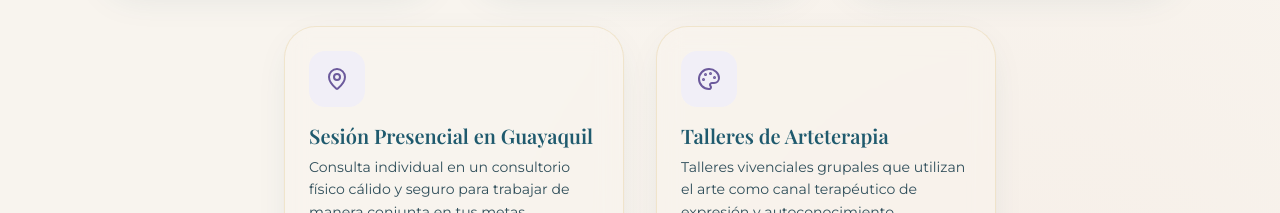
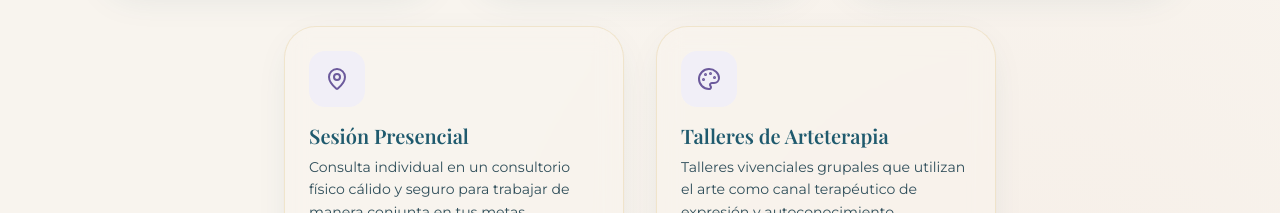
Before and after one commit to MAXVMVS/psic-damarispazmino, a React (Vite) app: page / in a window 1280 px wide. Shown: the part 3320-3533 px from the top of the page. Built offline with nearby package versions, Linux system fonts and the light colour scheme; no server answers; a web font is replaced by a local one.

Commit message:
content: rename 'Sesión Presencial en Guayaquil' to 'Sesión Presencial'

```diff
--- a/src/App.tsx
+++ b/src/App.tsx
@@ -543,7 +543,7 @@ Quedo atento/a a su respuesta. ¡Muchas gracias!`;
               <div className="service-icon-heading">
                 <MapPin size={24} />
               </div>
-              <h3 className="service-title">Sesión Presencial en Guayaquil</h3>
+              <h3 className="service-title">Sesión Presencial</h3>
               <p className="service-description">
                 Consulta individual en un consultorio físico cálido y seguro para trabajar de manera conjunta en tus metas.
               </p>
@@ -573,7 +573,7 @@ Quedo atento/a a su respuesta. ¡Muchas gracias!`;
               <button
                 id="service-cta-presencial"
                 className="btn-premium service-cta-btn"
-                onClick={() => openBookingModal("Sesión Presencial en Guayaquil", "USD $35", "Cita Física")}
+                onClick={() => openBookingModal("Sesión Presencial", "USD $35", "Cita Física")}
               >
                 Agendar sesión presencial
               </button>
```
